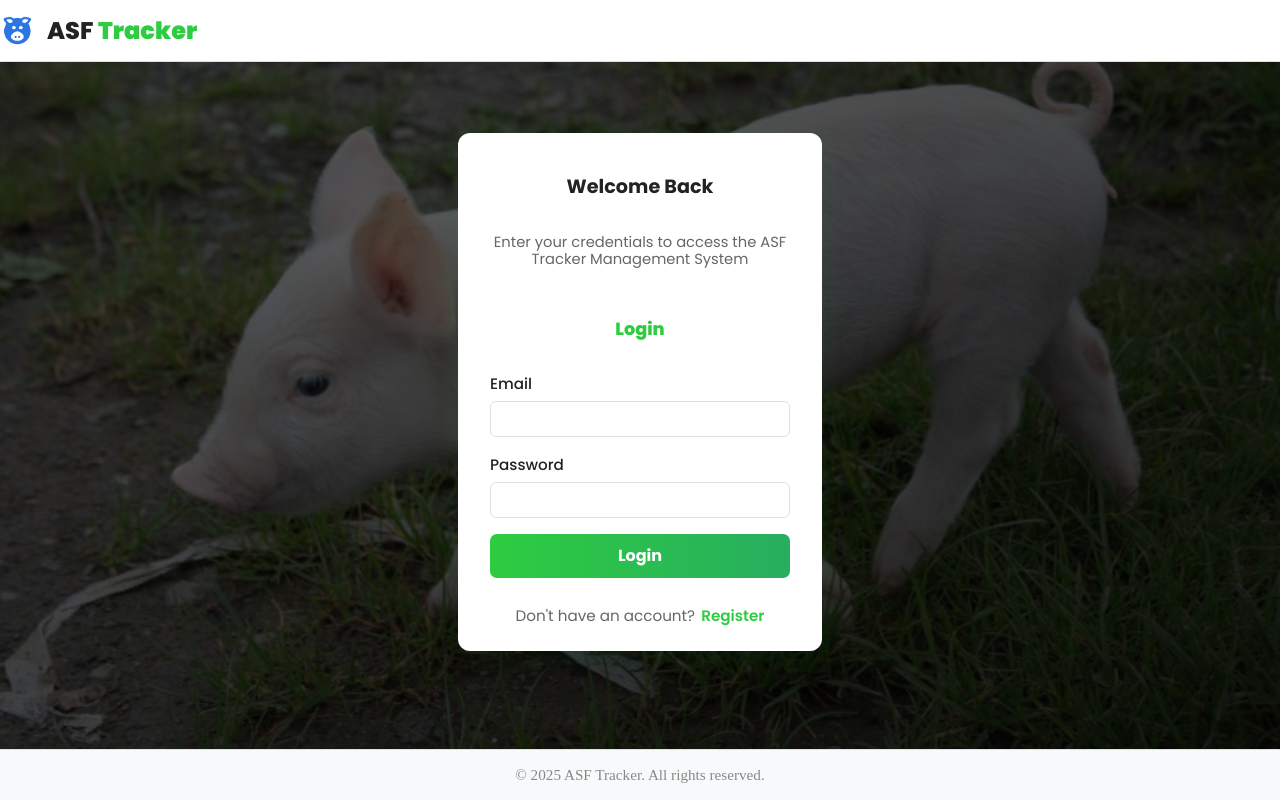
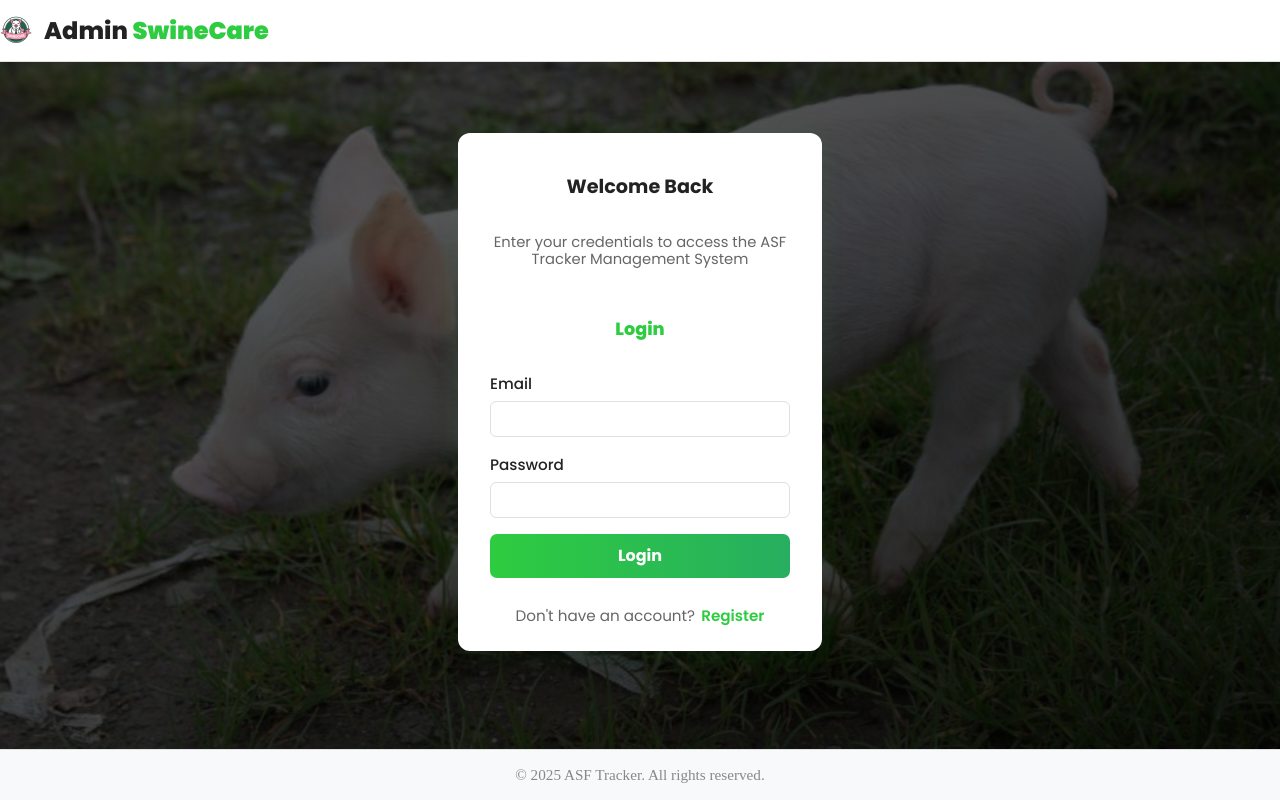
Before and after one commit to argieuwu/admin-swine-care, a React (Vite) app: page /login in a window 1280 px wide. Built offline with nearby package versions, Linux system fonts and the light colour scheme.

Commit message:
changed header icon

```diff
--- a/src/components/AuthHeader/AuthHeader.jsx
+++ b/src/components/AuthHeader/AuthHeader.jsx
@@ -5,9 +5,9 @@ const AuthHeader = () => (
   <header className={styles.authHeader}>
     <div className={styles.navContainer}>
       <div className={styles.logo}>
-        <img src="/SwineCareFinal.png" alt="ASF Tracker Logo" className={styles.logoIcon} />
+        <img src="/finaladminIcon.png" alt="ASF Tracker Logo" className={styles.logoIcon} />
         <span className={styles.logoText}>
-          ASF <span className={styles.highlight}>Tracker</span>
+          Admin <span className={styles.highlight}>SwineCare</span>
         </span>
       </div>
     </div>
--- a/src/components/Header/Header.jsx
+++ b/src/components/Header/Header.jsx
@@ -8,9 +8,9 @@ const Header = () => {
       <div className={styles.navContainer}>
         <div className={styles.logo}>
           <Link to="/overview">
-            <img src="/SwineCareFinal.png" alt="ASF Tracker Icon" className={styles.logoIcon} />
+            <img src="/finaladminIcon.png" alt="ASF Tracker Icon" className={styles.logoIcon} />
             <span className={styles.logoText}>
-              ASF <span className={styles.highlight}>Tracker</span>
+              Admin <span className={styles.highlight}>SwineCare</span>
             </span>
           </Link>
         </div>
```
Also changed, not shown: public/finaladminIcon.png (added).
